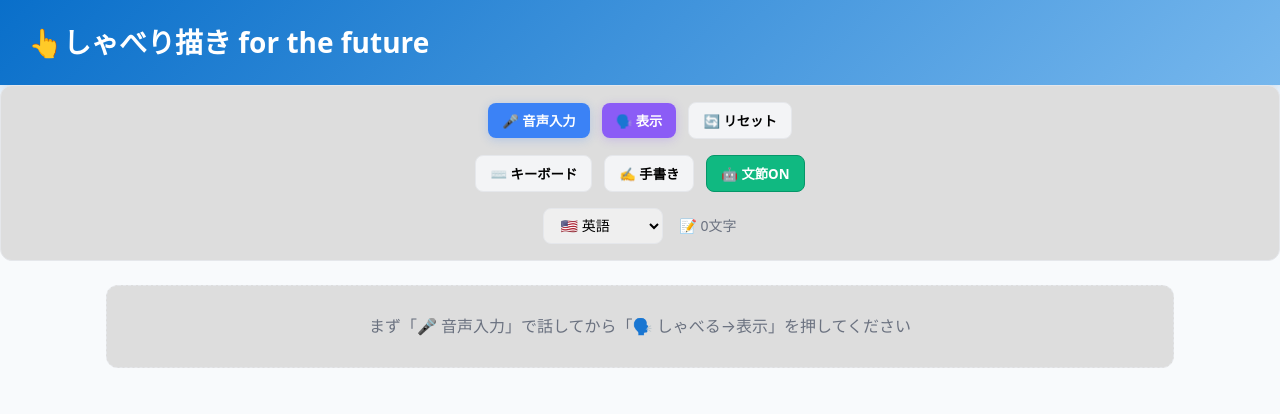
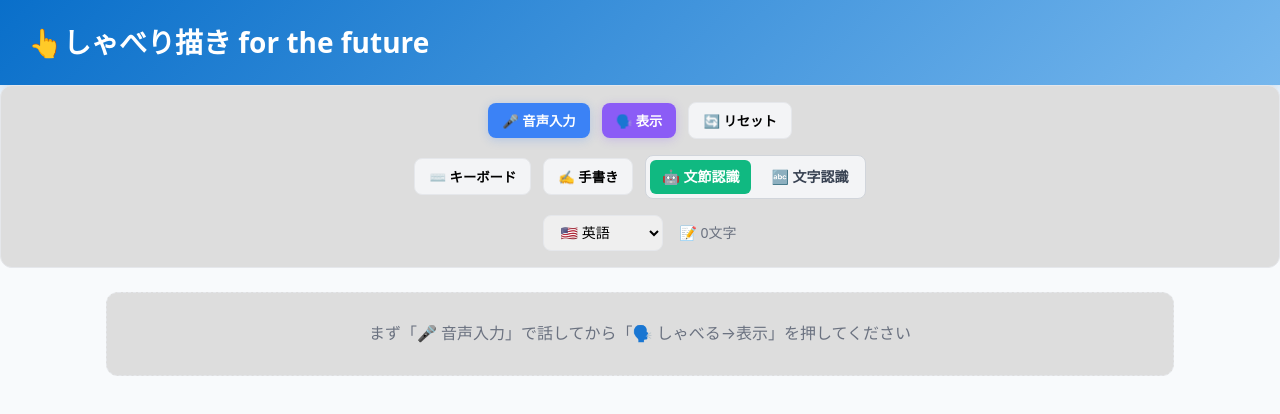
Before and after one commit to rsplndnt/scribble-translator, a React (Vite) app: page / in a window 1280 px wide. Shown: the top 414 px of the page. Built offline with nearby package versions, Linux system fonts and the light colour scheme.

Commit message:
文節認識をラジオボタンスタイルに変更 - より直感的なUI、選択状態の視覚化

```diff
--- a/src/components/ScribbleTranslator.jsx
+++ b/src/components/ScribbleTranslator.jsx
@@ -925,22 +925,68 @@ const ScribbleTranslator = () => {
             ✍️ 手書き
           </button>
 
-          {/* 文節認識のオンオフボタン */}
-          <button
-            onClick={() => {
-              setIsBunsetsuMode(m => !m);
-              setSelectedGroups(new Set()); // 選択状態をクリア
-            }}
-            style={{
-              ...styles.btnGhost,
-              backgroundColor: isBunsetsuMode ? '#10b981' : '#e5e7eb',
+          {/* 文節認識のラジオボタン */}
+          <div style={{
+            display: 'flex',
+            alignItems: 'center',
+            gap: '8px',
+            padding: '4px',
+            backgroundColor: '#f3f4f6',
+            borderRadius: '8px',
+            border: '1px solid #d1d5db',
+          }}>
+            <label style={{
+              display: 'flex',
+              alignItems: 'center',
+              gap: '6px',
+              padding: '6px 12px',
+              borderRadius: '6px',
+              fontSize: '14px',
+              fontWeight: '600',
+              cursor: 'pointer',
+              backgroundColor: isBunsetsuMode ? '#10b981' : 'transparent',
               color: isBunsetsuMode ? '#fff' : '#374151',
-              border: isBunsetsuMode ? '1px solid #059669' : '1px solid #d1d5db',
-            }}
-            title={isBunsetsuMode ? "文節認識: オン" : "文節認識: オフ"}
-          >
-            {isBunsetsuMode ? "🤖 文節ON" : "🔤 文字ON"}
-          </button>
+              transition: 'all 0.2s ease',
+            }}>
+              <input
+                type="radio"
+                name="bunsetsuMode"
+                checked={isBunsetsuMode}
+                onChange={() => {
+                  setIsBunsetsuMode(true);
+                  setSelectedGroups(new Set());
+                }}
+                style={{ display: 'none' }}
+              />
+              🤖 文節認識
+            </label>
+
+            <label style={{
+              display: 'flex',
+              alignItems: 'center',
+              gap: '6px',
+              padding: '6px 12px',
+              borderRadius: '6px',
+              fontSize: '14px',
+              fontWeight: '600',
+              cursor: 'pointer',
+              backgroundColor: !isBunsetsuMode ? '#6b7280' : 'transparent',
+              color: !isBunsetsuMode ? '#fff' : '#374151',
+              transition: 'all 0.2s ease',
+            }}>
+              <input
+                type="radio"
+                name="bunsetsuMode"
+                checked={!isBunsetsuMode}
+                onChange={() => {
+                  setIsBunsetsuMode(false);
+                  setSelectedGroups(new Set());
+                }}
+                style={{ display: 'none' }}
+              />
+              🔤 文字認識
+            </label>
+          </div>
         </div>
 
         {/* 言語選択と情報表示 */}
```
